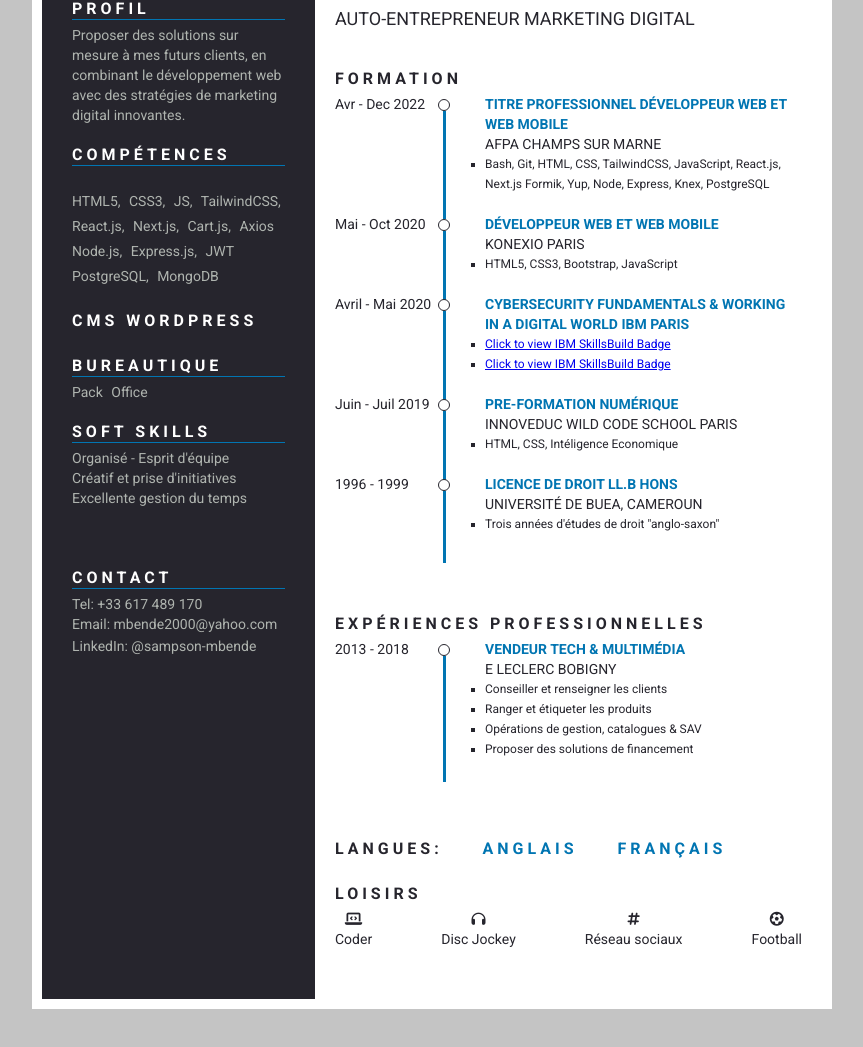
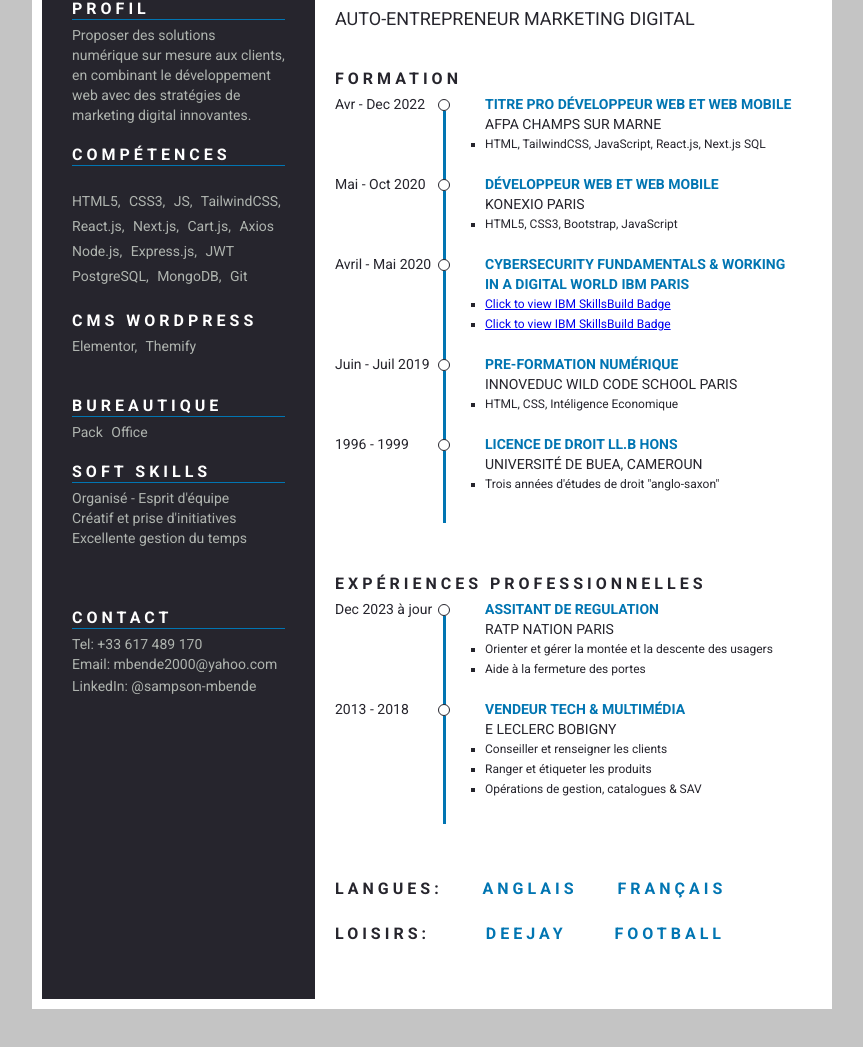
Before and after one commit to SAMMBENDE/Fullstack-Dev-Bilingue, a plain HTML site: page index.html in a window 1280 px wide. Shown: the part 121-1168 px from the top of the page, without its empty margins (208-1071 px from the left). Drawn offline with Linux system fonts and the light colour scheme.

Commit message:
one page modif + ratp update

```diff
--- a/index.html
+++ b/index.html
@@ -23,8 +23,8 @@
             <div class="resume_titlecomp">Profil</div>
             <div class="resume_info">
 
-              Proposer des solutions sur mesure à mes
-              futurs clients, en combinant le développement web avec des
+              Proposer des solutions numérique sur mesure aux
+              clients, en combinant le développement web avec des
               stratégies de marketing digital innovantes.
             </div>
 
@@ -49,20 +49,20 @@
                   <div class="skills_left">Knex, Objection, REST API</div>
                 </div> -->
                 <div class="skills_list">
-                  <div class="skills_left">PostgreSQL, MongoDB</div>
+                  <div class="skills_left">PostgreSQL, MongoDB, Git</div>
                 </div>
               </div>
             </div>
           </div>
 
           <div class="resume_title">CMS Wordpress</div>
-              <!-- <div class="resume_info">
+              <div class="resume_info">
                 <div class="skills_list">
                   <div class="skills_left">Elementor, Themify</div>
                 </div>
                 <br>
 
-              </div>              -->
+              </div>
               <br>
               <div class="resume_titlecomp">Bureautique</div>
               <div class="resume_info">
@@ -121,12 +121,12 @@
             <div class="resume_data">
               <div class="year">Avr - Dec 2022</div>
               <div class="content">
-                <p class="blue"><b>TITRE PROFESSIONNEL DÉVELOPPEUR WEB ET WEB MOBILE</b></p>
+                <p class="blue"><b>TITRE PRO DÉVELOPPEUR WEB ET WEB MOBILE</b></p>
                 <p>AFPA CHAMPS SUR MARNE</p>
                 <ul class="details">
                   <li>
-                    Bash, Git,  HTML, CSS, TailwindCSS, JavaScript, React.js, Next.js
-										Formik, Yup, Node, Express, Knex, PostgreSQL
+                    HTML, TailwindCSS, JavaScript, React.js, Next.js SQL
+
                   </li>
                 </ul>
               </div>
@@ -197,9 +197,23 @@
           </div>
         </div>
 
+
         <div class="resume_item resume_experience">
           <div class="resume_title">EXPÉRIENCES PROFESSIONNELLES</div>
           <div class="resume_info">
+
+            <div class="resume_data">
+              <div class="year">Dec 2023 à jour</div>
+              <div class="content">
+                <p class="blue"><b>ASSITANT DE REGULATION</b></p>
+                <p>RATP NATION PARIS</p>
+                <ul class="details">
+                  <li>Orienter et gérer la montée et la descente des usagers</li>
+                  <!-- <li>Gère la montée des passagers</li> -->
+                  <li>Aide à la fermeture des portes</li>
+                </ul>
+              </div>
+            </div>
             <div class="resume_data">
               <div class="year">2013 - 2018</div>
               <div class="content">
@@ -209,7 +223,7 @@
                   <li>Conseiller et renseigner les clients</li>
                   <li>Ranger et étiqueter les produits</li>
                   <li>Opérations de gestion, catalogues & SAV</li>
-                  <li>Proposer des solutions de financement</li>
+                  <!-- <li>Proposer des solutions de financement</li> -->
                 </ul>
               </div>
             </div>
@@ -241,10 +255,16 @@
             <!-- <span class="speak2">(Courant)</span> -->
           </div>
 
+          <div class="resume_item resmue_interests">
+            <div class="resume_title">
+              LOISIRS: &nbsp; &nbsp;
+              <span class="blue">&nbsp;&nbsp;Deejay &nbsp; &nbsp; &nbsp;Football</span>
+            </div>
 
 
-        <div class="resume_item resmue_interests">
-          <div class="resume_title">LOISIRS</div>
+
+        <!-- <div class="resume_item resmue_interests">
+          <div class="resume_title">LOISIRS:</div> &nbsp; &nbsp; DJ, &nbsp; &nbsp; Football
           <div class="resume_info">
             <div class="interests">
               <div class="int_iconic">
@@ -271,7 +291,7 @@
               <div class="int_data">Football</div>
             </div>
           </div>
-        </div>
+        </div> -->
       </div>
     </div>
   </body>
```
